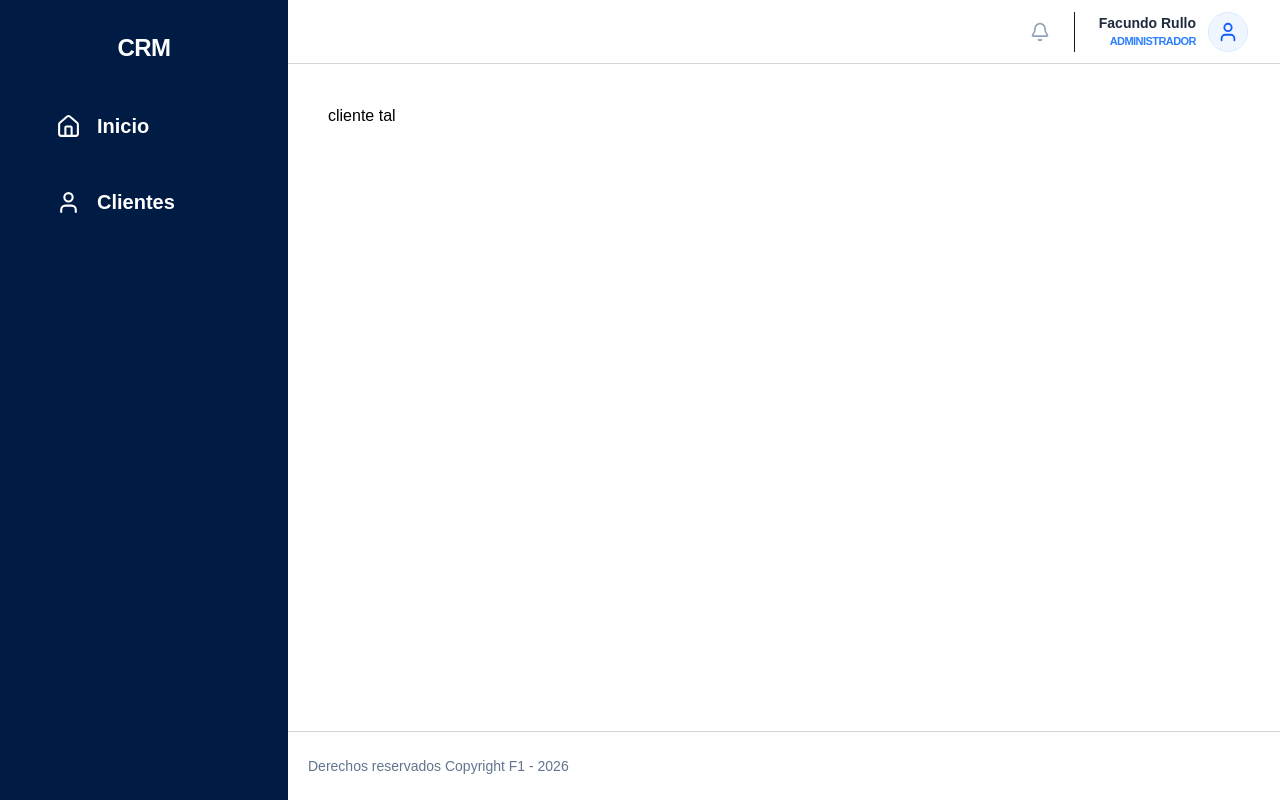
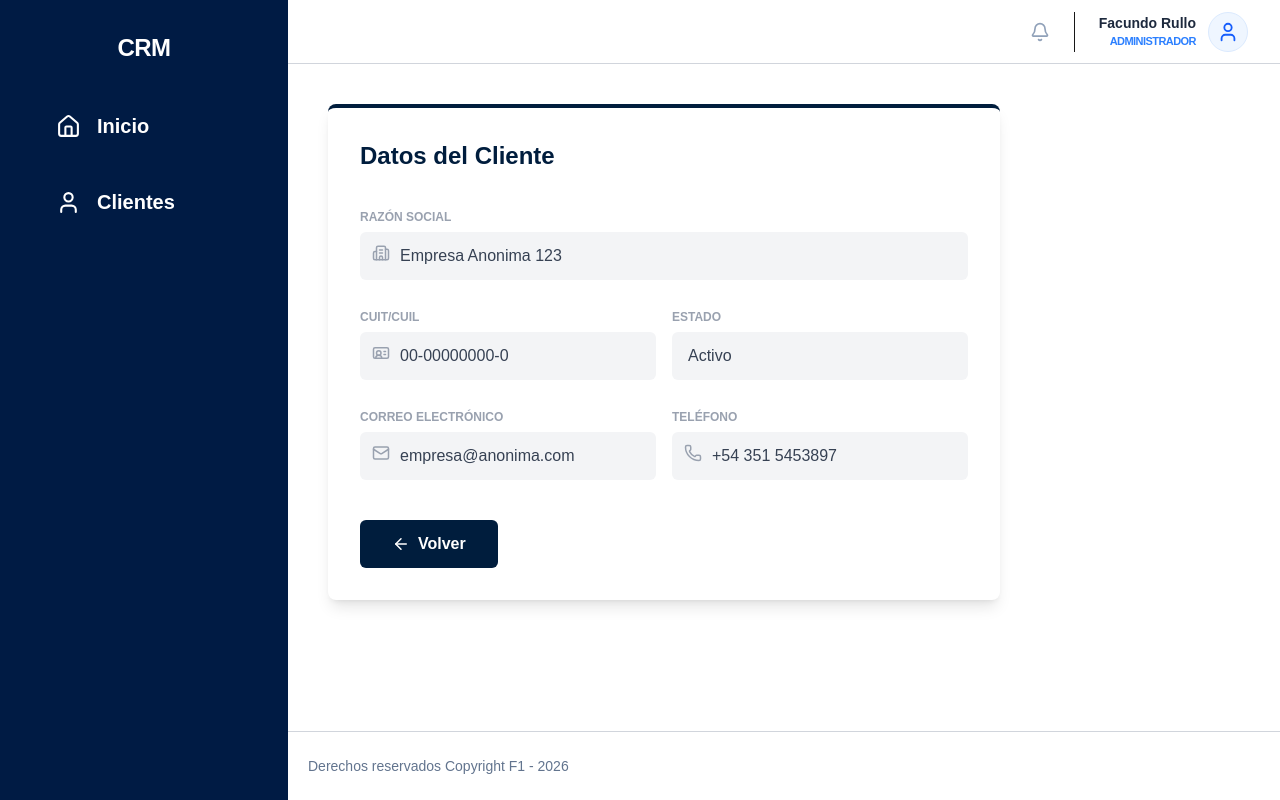
Before and after one commit to MatyAngeloni6/Tarea-Grupal-Prog-3, a Next.js app: page /crm/customer/1 in a window 1280 px wide. Built offline with nearby package versions, Linux system fonts and the light colour scheme.

Commit message:
Ajustes generales al los componentes de crear y visualizar usuario

```diff
--- a/src/app/crm/customer/[id]/page.jsx
+++ b/src/app/crm/customer/[id]/page.jsx
@@ -1,10 +1,11 @@
 import React from 'react'
+import DetalleCliente from '@/components/DetalleCliente';
 
 async function page({ params }) {
   const { id } = await params;
   return (
     <div className='text-black'>
-      cliente tal
+      <DetalleCliente/>
     </div>
   )
 }
--- a/src/app/crm/customer/create/page.jsx
+++ b/src/app/crm/customer/create/page.jsx
@@ -3,7 +3,7 @@ import React from 'react'
 function page() {
   return (
     <div>
-      crear
+
     </div>
   )
 }
--- a/src/components/DetalleCliente.jsx
+++ b/src/components/DetalleCliente.jsx
@@ -1,8 +1,10 @@
+import React from 'react';
 import { Building2, IdCard, Mail, Phone, ChevronDown, ArrowLeft } from 'lucide-react';
+import Link from 'next/link';
 
 export default function DetalleCliente() {
   return (
-    <div className="max-w-2xl bg-white rounded-lg shadow-md border-t-4 border-[#001d3d] p-8">
+    <div className="max-w-2xl bg-white rounded-lg shadow-lg border-t-4 border-[#001d3d] p-8">
       <h2 className="text-2xl font-bold text-[#001d3d] mb-8">Datos del Cliente</h2>
 
       <form className="space-y-6">
@@ -12,6 +14,7 @@ export default function DetalleCliente() {
             <Building2 className="absolute left-3 top-3 text-gray-400" size={18} />
             <input
               type="text"
+              readOnly
               defaultValue="Empresa Anonima 123"
               className="w-full bg-gray-100 border-none rounded-md py-3 pl-10 pr-4 text-gray-700 outline-none"
             />
@@ -19,13 +22,13 @@ export default function DetalleCliente() {
         </div>
 
         <div className="grid grid-cols-2 gap-4">
-          {/* CUIT */}
           <div>
             <label className="text-xs font-bold text-gray-400 uppercase">CUIT/CUIL</label>
             <div className="relative mt-1">
               <IdCard className="absolute left-3 top-3 text-gray-400" size={18} />
               <input
                 type="text"
+                readOnly
                 defaultValue="00-00000000-0"
                 className="w-full bg-gray-100 border-none rounded-md py-3 pl-10 pr-4 text-gray-700 outline-none"
               />
@@ -40,7 +43,6 @@ export default function DetalleCliente() {
                 readOnly
                 className="w-full bg-gray-100 border-none rounded-md py-3 pl-4 pr-10 font-medium text-gray-700"
               />
-              <ChevronDown className="absolute right-3 top-3 text-gray-400" size={18} />
             </div>
           </div>
         </div>
@@ -52,6 +54,7 @@ export default function DetalleCliente() {
               <Mail className="absolute left-3 top-3 text-gray-400" size={18} />
               <input
                 type="email"
+                readOnly
                 defaultValue="empresa@anonima.com"
                 className="w-full bg-gray-100 border-none rounded-md py-3 pl-10 pr-4 text-gray-700 outline-none"
               />
@@ -64,6 +67,7 @@ export default function DetalleCliente() {
               <Phone className="absolute left-3 top-3 text-gray-400" size={18} />
               <input
                 type="text"
+                readOnly
                 defaultValue="+54 351 5453897"
                 className="w-full bg-gray-100 border-none rounded-md py-3 pl-10 pr-4 text-gray-700 outline-none"
               />
@@ -72,13 +76,13 @@ export default function DetalleCliente() {
         </div>
 
         <div className="pt-4">
-          <button
-            type="button"
-            className="flex items-center gap-2 bg-[#001d3d] text-white px-8 py-3 rounded-md font-bold hover:bg-blue-900 transition-all active:scale-95"
+          <Link
+            href="/crm/customer"
+            className="inline-flex items-center gap-2 bg-[#001d3d] text-white px-8 py-3 rounded-md font-bold hover:bg-blue-900 transition-all active:scale-95"
           >
             <ArrowLeft size={18} />
             Volver
-          </button>
+          </Link>
         </div>
       </form>
     </div>
--- a/src/components/Grilla.jsx
+++ b/src/components/Grilla.jsx
@@ -17,7 +17,7 @@ function grilla() {
   ]
   return (
     <div>
-      <section className=' text-black  shadow-md rounded-lg '>
+      <section className=' text-black  shadow-lg rounded-lg '>
          <div className='max-h-[400px] overflow-y-auto rounded-lg '>
            <table className="w-full table-auto border-collapse rounded-lg ">
              <thead className="text-sm font-semibold bg-[#d8dde3] text-black ">
@@ -58,8 +58,8 @@ function grilla() {
                    <td className='px-4 py-2 border-b border-zinc-600'>
                      <span className={`px-2 py-1 rounded text-xs font-medium ${
                        user.activo === "Activo"
-                         ? "bg-green-500/20 text-green-400"
-                         : "bg-red-500/20 text-red-400"
+                         ? "bg-green-600/20 text-green-500"
+                         : "bg-red-600/20 text-red-500"
                      }`}>
                        {user.activo }
                      </span>
--- a/src/components/RegistrarCliente.jsx
+++ b/src/components/RegistrarCliente.jsx
@@ -1,4 +1,5 @@
 import { Building2, IdCard, Mail, Phone, ChevronDown } from 'lucide-react';
+import Link from 'next/link';
 
 export default function RegistrarCliente() {
   return (
@@ -7,7 +8,7 @@ export default function RegistrarCliente() {
       <p className="text-sm text-gray-500 mb-8">Complete la información legal y de contacto para dar de alta al nuevo integrante de la cartera.</p>
 
       <form className="space-y-6">
-        <div>
+        <div className='text-black'>
           <label className="text-xs font-bold text-gray-400 uppercase">Razón Social</label>
           <div className="relative mt-1">
             <Building2 className="absolute left-3 top-3 text-gray-400" size={18} />
@@ -15,7 +16,7 @@ export default function RegistrarCliente() {
           </div>
         </div>
 
-        <div className="grid grid-cols-2 gap-4">
+        <div className="grid grid-cols-2 gap-4 text-black">
           <div>
             <label className="text-xs font-bold text-gray-400 uppercase">CUIT/CUIL</label>
             <div className="relative mt-1">
@@ -27,12 +28,11 @@ export default function RegistrarCliente() {
             <label className="text-xs font-bold text-gray-400 uppercase">Estado</label>
             <div className="relative mt-1">
               <input type="text" value="Activo" readOnly className="w-full bg-gray-100 border-none rounded-md py-3 pl-4 pr-10 font-medium" />
-              <ChevronDown className="absolute right-3 top-3 text-gray-400" size={18} />
             </div>
           </div>
         </div>
 
-        <div className="grid grid-cols-2 gap-4">
+        <div className="grid grid-cols-2 gap-4 text-black">
           <div>
             <label className="text-xs font-bold text-gray-400 uppercase">Correo Electrónico</label>
             <div className="relative mt-1">
@@ -50,8 +50,8 @@ export default function RegistrarCliente() {
         </div>
 
         <div className="flex justify-between items-center pt-4">
-          <button type="button" className="text-gray-500 font-medium hover:underline">Cancelar</button>
-          <button type="submit" className="bg-[#001d3d] text-white px-10 py-3 rounded-md font-bold hover:bg-blue-900 transition-colors">Guardar Cliente</button>
+          <Link href="/crm/customer" className="text-gray-500 font-medium hover:underline cursor-pointer">Cancelar</Link>
+          <button type="submit" className="bg-[#001d3d] text-white px-10 py-3 rounded-md font-bold hover:bg-blue-900 transition-colors cursor-pointer">Guardar Cliente</button>
         </div>
       </form>
     </div>
```
Also changed, not shown: src/app/crm/customer/page.jsx (line endings or trailing spaces).
